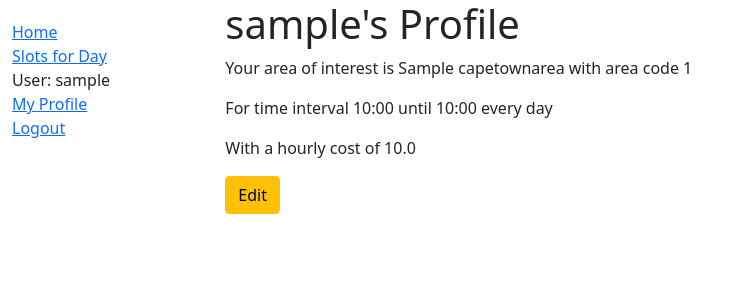
After one commit to Julio-Baeta1/loadshedding-website, a Django app: page /loadshedding_calc/profile/ in a window 1280 px wide. The commit adds this page. Shown: the top 300 px of the page, without its empty margins (0-740 px from the left). Run offline with Django 4.2, Linux system fonts and the light colour scheme; a user stored in the database is signed in; tables that the repository leaves empty hold one stand-in row (values such as "Sample post").

Commit message:
Added basic Profile view

```diff
--- a/loadshedding/loadshedding_calc/models.py
+++ b/loadshedding/loadshedding_calc/models.py
@@ -3,6 +3,8 @@ from django.contrib.auth.models import User
 from django.db.models.signals import post_save
 from django.dispatch import receiver
 import datetime
+
+#visit bookmark for inetoone field better query implementation
 
 class CapeTownAreas(models.Model):
     ct_area_id = models.AutoField(primary_key=True)
@@ -11,6 +13,7 @@ class CapeTownAreas(models.Model):
 
     def __str__(self):
         return self.area_name + " is in area code: " + str(self.area_code)
+
 
 class Profile(models.Model):
     user = models.OneToOneField(User, on_delete=models.CASCADE)
--- a/loadshedding/loadshedding_calc/templates/base_generic.html
+++ b/loadshedding/loadshedding_calc/templates/base_generic.html
@@ -17,8 +17,10 @@
         <ul class="sidebar-nav">
           <li><a href="{% url 'index' %}">Home</a></li>
           <li><a href="{% url 'one-slots' %}">Slots for Day</a></li>
-          {% if user.is_authenticated %}
+
+        {% if user.is_authenticated %}
           <li>User: {{ user.get_username }}</li>
+          <li><a href="{% url 'user-profile' %}">My Profile</a></li>
           <li><a href="{% url 'logout' %}?next={{ request.path }}">Logout</a></li>
         {% else %}
           <li><a href="{% url 'login' %}?next={{ request.path }}">Login</a></li>
--- /dev/null
+++ b/loadshedding/loadshedding_calc/templates/loadshedding_calc/user_profile.html
@@ -0,0 +1,22 @@
+{% extends "base_generic.html" %}
+
+{% block content %}
+    <h1>{{ user.username }}'s Profile</h1>
+
+    {% if user.profile.user_area.pk == 0 %}
+        <p>Please Select an Area </p>
+    {%else%}
+        <p>Your area of interest is {{user.profile.user_area.area_name}} with area code {{user.profile.user_area.area_code}} </p>
+    {% endif %}
+
+    <p>For time interval {{ user.profile.user_time_start|time:"H:i" }} until {{ user.profile.user_time_end|time:"H:i" }} every day</p>
+
+    {% if user.profile.user_hour_cost == NULL %}
+        <p>Please Assign a hourly cost </p>
+    {%else%}
+        <p>With a hourly cost of {{user.profile.user_hour_cost}} </p>
+    {% endif %}
+
+    <a href="{% url 'index' %}" class="btn btn-warning">Edit</a>
+
+{% endblock %}
--- a/loadshedding/loadshedding_calc/urls.py
+++ b/loadshedding/loadshedding_calc/urls.py
@@ -5,10 +5,9 @@ from . import views
 #app_name = "loadshedding_calc"
 
 urlpatterns = [
-    #path("", views.IndexView.as_view(), name="index"),
     path('', views.index, name="index"),
-    #path("<int:slot_id>/", views.detail, name="detail"),
-    #path('daySlots/', views.day_slots, name='day_slots'),
+    path('profile/', views.UserProfileView.as_view(), name='user-profile'),
+    #path('profile/', views.UserProfileView, name='user-profile'),
     path('one/', views.selection, name='one-slots'),
     path('day/', views.dayslots, name='day-slots'),
 ]
--- a/loadshedding/loadshedding_calc/views.py
+++ b/loadshedding/loadshedding_calc/views.py
@@ -3,13 +3,15 @@ import json
 
 from django.http import HttpResponse, HttpResponseRedirect
 from django.shortcuts import get_object_or_404, render
+from django.contrib.auth.mixins import LoginRequiredMixin
+from django.contrib.auth.decorators import login_required
 from django.urls import reverse
 from django.views import generic
 from django.utils import timezone
 from django.template import loader
 from django.db.models import Q
 
-from .models import CapeTownSlots
+from .models import CapeTownSlots, CapeTownAreas, Profile
 from .forms import DaySlotsForm
 
 def stageQuery(stage,area_code):
@@ -90,3 +92,27 @@ def selection(request):
     }
 
     return render(request, 'loadshedding_calc/selection.html', context)
+
+#@login_required
+#def UserProfileView(request):
+#    #book_instance = get_object_or_404(, pk=pk)
+#    profile_instance = get_object_or_404(Profile, user=request.user)
+#    #area_instance = get_object_or_404(CapeTownAreas, pk=1)#profile_instance.user_area)
+#    template_name="loadshedding_calc/user_profile.html"
+
+#    context = {
+#        'user': request.user#,
+#        #'area': area_instance.area_name
+#    }
+
+#    return render(request, template_name, context)
+
+class UserProfileView(LoginRequiredMixin,generic.DetailView):
+#    """Generic class-based view for user profile."""
+    template_name = 'loadshedding_calc/user_profile.html'
+
+    def get_object(self):
+        return self.request.user
+
+#def UserProfileView(request):
+#	return render(request=request, template_name="loadshedding_calc/user_profile.html", context={"user":request.user})
```
